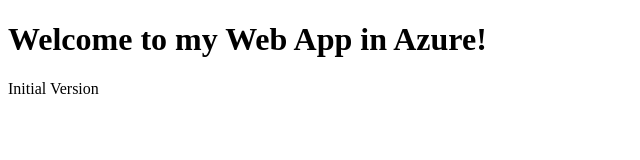
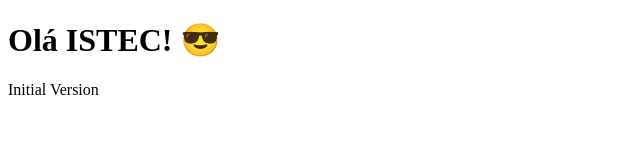
Before and after one commit to DiogooGomes14/azure-static-web-app, a plain HTML site: page index.html in a window 1280 px wide. Shown: the whole page, without its empty margins (0-640 px from the left). Drawn offline with Linux system fonts and the light colour scheme.

Commit message:
Teste de alteração para verificar deploy

```diff
--- a/index.html
+++ b/index.html
@@ -4,7 +4,7 @@
     <title>My Static Web App</title>
   </head>
   <body>
-    <h1>Welcome to my Web App in Azure!</h1>
+    <h1>Olá ISTEC! 😎</h1>
     <p>Initial Version</p>
   </body>
 </html>
```
